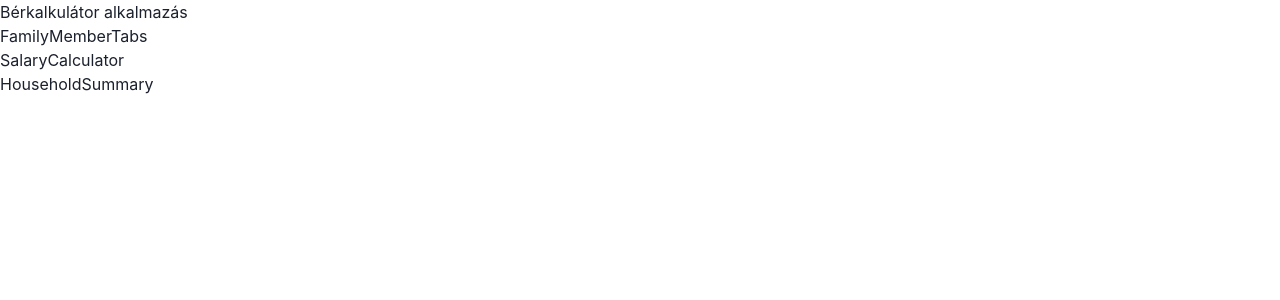
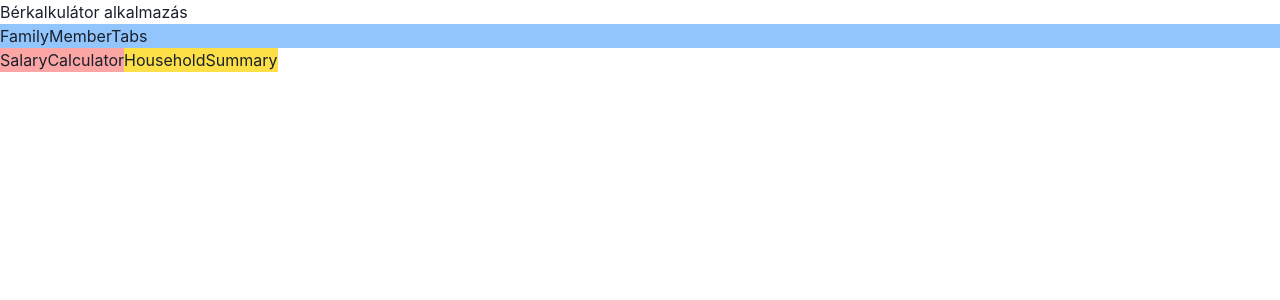
Before and after one commit to rpkrisz/Berkalkulator, a React (Vite) app: page / in a window 1280 px wide. Shown: the top 300 px of the page. Built offline with nearby package versions, Linux system fonts and the light colour scheme.

Commit message:
Set layout

```diff
--- a/src/components/FamilyMemberTabs/FamilyMemberTabs.jsx
+++ b/src/components/FamilyMemberTabs/FamilyMemberTabs.jsx
@@ -1,5 +1,5 @@
 const FamilyMemberTabs = () => {
-  return <div>FamilyMemberTabs</div>;
+  return <div className="bg-blue-300">FamilyMemberTabs</div>;
 };
 
 export default FamilyMemberTabs;
--- a/src/components/HouseholdSalaryCalculator.jsx
+++ b/src/components/HouseholdSalaryCalculator.jsx
@@ -8,7 +8,7 @@ const HouseholdSalaryCalculator = () => {
       <header>
         <FamilyMemberTabs />
       </header>
-      <main>
+      <main className="flex flex-row justify-start">
         <SalaryCalculator />
         <HouseholdSummary />
       </main>
--- a/src/components/HouseholdSummary/HouseholdSummary.jsx
+++ b/src/components/HouseholdSummary/HouseholdSummary.jsx
@@ -1,5 +1,5 @@
 const HouseholdSummary = () => {
-  return <div>HouseholdSummary</div>;
+  return <div className="bg-yellow-300">HouseholdSummary</div>;
 };
 
 export default HouseholdSummary;
--- a/src/components/SalaryCalculator/SalaryCalculator.jsx
+++ b/src/components/SalaryCalculator/SalaryCalculator.jsx
@@ -1,5 +1,5 @@
 const SalaryCalculator = () => {
-  return <div>SalaryCalculator</div>;
+  return <div className="bg-red-300">SalaryCalculator</div>;
 };
 
 export default SalaryCalculator;
```
